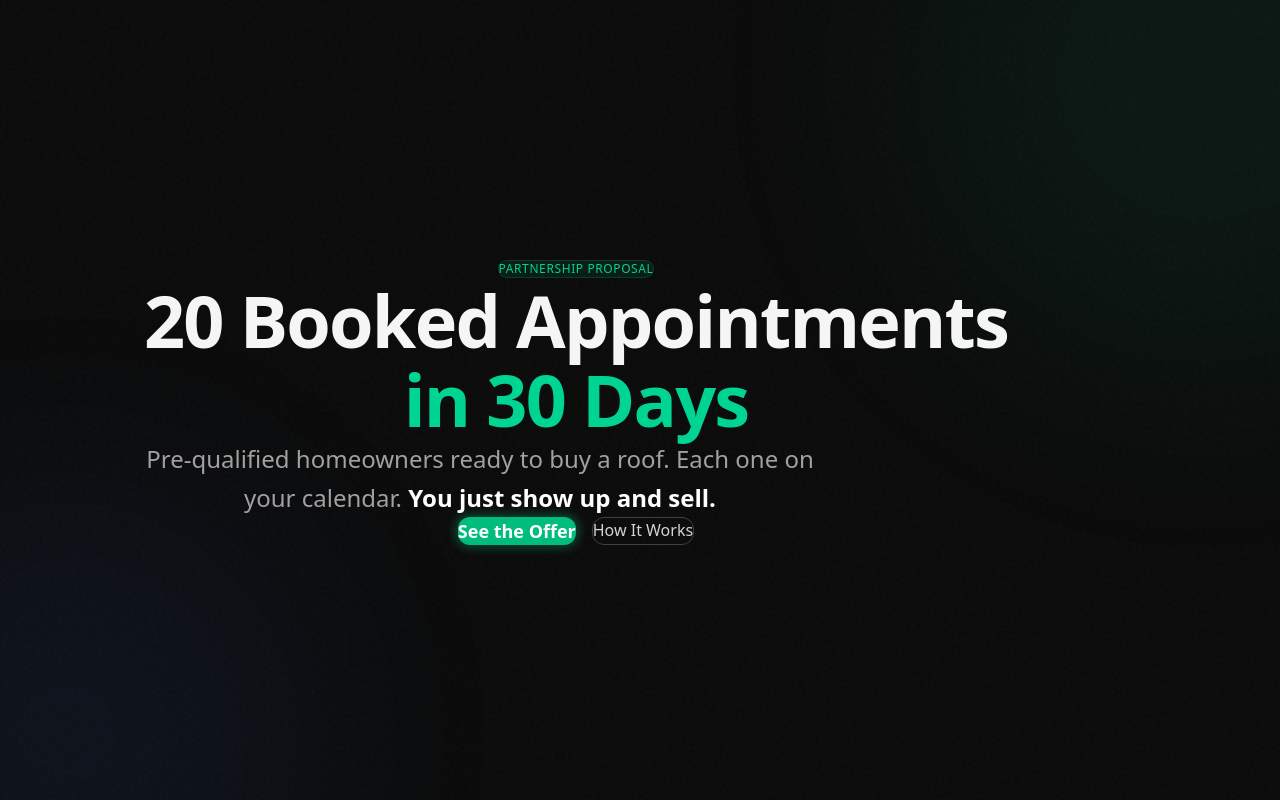
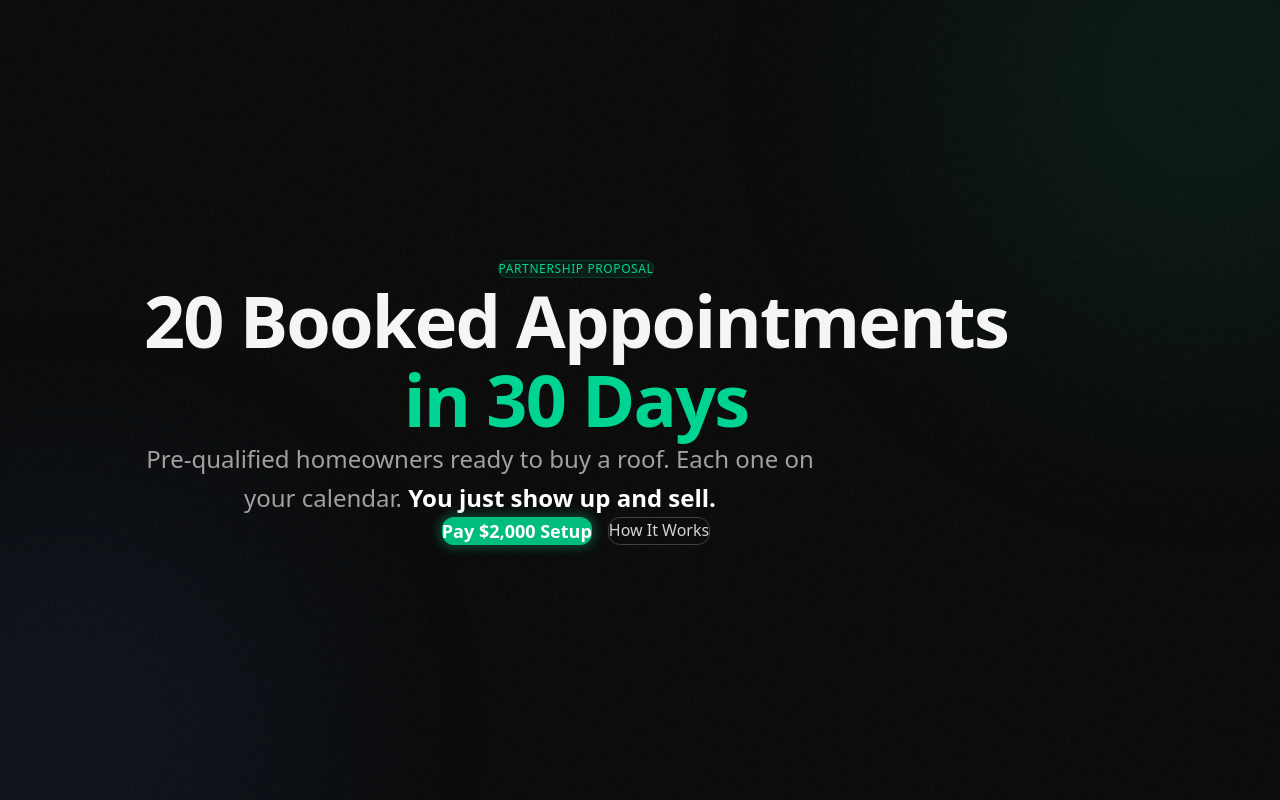
Before and after one commit to ypc-ux/roofing-proposal, a Next.js app: page / in a window 1280 px wide. Shown: the top 800 px of the page. Built offline with nearby package versions, Linux system fonts and the light colour scheme.

Commit message:
fix: center layout, add Whop payment links

```diff
--- a/src/app/globals.css
+++ b/src/app/globals.css
@@ -30,6 +30,9 @@ body {
   font-family: system-ui, -apple-system, sans-serif;
   line-height: 1.6;
   -webkit-font-smoothing: antialiased;
+  width: 100%;
+  max-width: 100vw;
+  overflow-x: hidden;
 }
 
 /* Noise texture overlay */
--- a/src/app/layout.tsx
+++ b/src/app/layout.tsx
@@ -16,7 +16,7 @@ export default function RootLayout({
       <body>
         <div className="orb orb-1" />
         <div className="orb orb-2" />
-        <div className="relative z-10">{children}</div>
+        <div className="relative z-10 w-full">{children}</div>
       </body>
     </html>
   );
--- a/src/app/page.tsx
+++ b/src/app/page.tsx
@@ -15,13 +15,13 @@ export default function Proposal() {
   ];
   return (
     <main className="min-h-screen max-w-6xl mx-auto px-6 py-12">
-      <section className="flex flex-col items-center justify-center min-h-screen px-6 text-center">
+      <section className="flex flex-col items-center justify-center min-h-screen text-center">
         <div className="max-w-4xl mx-auto space-y-8">
           <div className="fade-in"><span className="inline-block px-4 py-1.5 rounded-full text-xs font-medium tracking-wider uppercase bg-emerald-500/10 text-emerald-400 border border-emerald-500/20">Partnership Proposal</span></div>
           <h1 className="fade-in fade-in-delay-1 text-5xl md:text-7xl font-bold tracking-tight leading-[1.1]">20 Booked Appointments<br/><span className="text-emerald-400">in 30 Days</span></h1>
           <p className="fade-in fade-in-delay-2 text-xl md:text-2xl text-neutral-400 max-w-2xl mx-auto leading-relaxed">Pre-qualified homeowners ready to buy a roof. Each one on your calendar. <strong className="text-white">You just show up and sell.</strong></p>
           <div className="fade-in fade-in-delay-3 flex flex-col sm:flex-row items-center justify-center gap-4 pt-4">
-            <a href="#pricing" className="cta-pulse inline-flex items-center px-8 py-4 rounded-xl bg-emerald-500 text-white font-semibold text-lg hover:bg-emerald-600 transition-all hover:scale-105">See the Offer</a>
+            <a href="#pricing" className="cta-pulse inline-flex items-center px-8 py-4 rounded-xl bg-emerald-500 text-white font-semibold text-lg hover:bg-emerald-600 transition-all hover:scale-105">Pay $2,000 Setup</a>
             <a href="#how-it-works" className="inline-flex items-center px-8 py-4 rounded-xl border border-neutral-700 text-neutral-300 font-medium hover:border-emerald-500/50 hover:text-emerald-400 transition-all">How It Works</a>
           </div>
         </div>
@@ -79,6 +79,7 @@ export default function Proposal() {
         <div className="grid md:grid-cols-2 gap-8 max-w-4xl mx-auto">
           <div className="glow-card p-10 text-center space-y-6">
             <span className="text-sm font-medium text-neutral-500 uppercase tracking-wider">One-Time Setup</span>
+            <a href="https://whop.com/velocitydemos/velocitydemos-marketing-services/" target="_blank" rel="noopener noreferrer" className="mt-4 inline-flex items-center px-6 py-3 rounded-xl bg-emerald-500 text-white font-semibold hover:bg-emerald-600 transition-all">Pay Setup Fee</a>
             <div className="space-y-2"><span className="text-6xl font-bold text-white">$2,000</span><span className="block text-neutral-500">upfront</span></div>
             <ul className="space-y-3 text-left text-neutral-400">
               {['Done-for-you Meta ads','Done-for-you Google ads','Geo-targeted audience','Landing page creation','AI call system setup','Calendar integration','Tracking dashboard'].map((item,i) => (
@@ -165,7 +166,8 @@ export default function Proposal() {
       <section className="py-32"><div className="max-w-3xl mx-auto text-center space-y-8">
         <h2 className="text-4xl md:text-5xl font-bold leading-tight">Ready to Get<br/><span className="text-emerald-400">20 Booked Appointments?</span></h2>
         <p className="text-xl text-neutral-400">Reply to this email. Lets get your first campaign live this week.</p>
-        <a href="mailto:julius@jbuilds.vercel.app?subject=Ready%20for%20Roofing%20Leads" className="cta-pulse inline-flex items-center px-12 py-5 rounded-xl bg-emerald-500 text-white font-bold text-xl hover:bg-emerald-600 transition-all hover:scale-105">Lets Get Started</a>
+        <a href="https://whop.com/velocitydemos/velocitydemos-marketing-services/" target="_blank" rel="noopener noreferrer" className="cta-pulse inline-flex items-center px-12 py-5 rounded-xl bg-emerald-500 text-white font-bold text-xl hover:bg-emerald-600 transition-all hover:scale-105">Pay $2,000 Setup Fee</a>
+        <p className="text-neutral-500 text-sm mt-4">Secure payment via Whop</p>
       </div></section>
       <footer className="py-12 border-t border-neutral-800"><div className="max-w-5xl mx-auto flex flex-col md:flex-row items-center justify-between gap-4">
         <p className="text-neutral-500 text-sm">2026 JBuilds. All rights reserved.</p>
```
